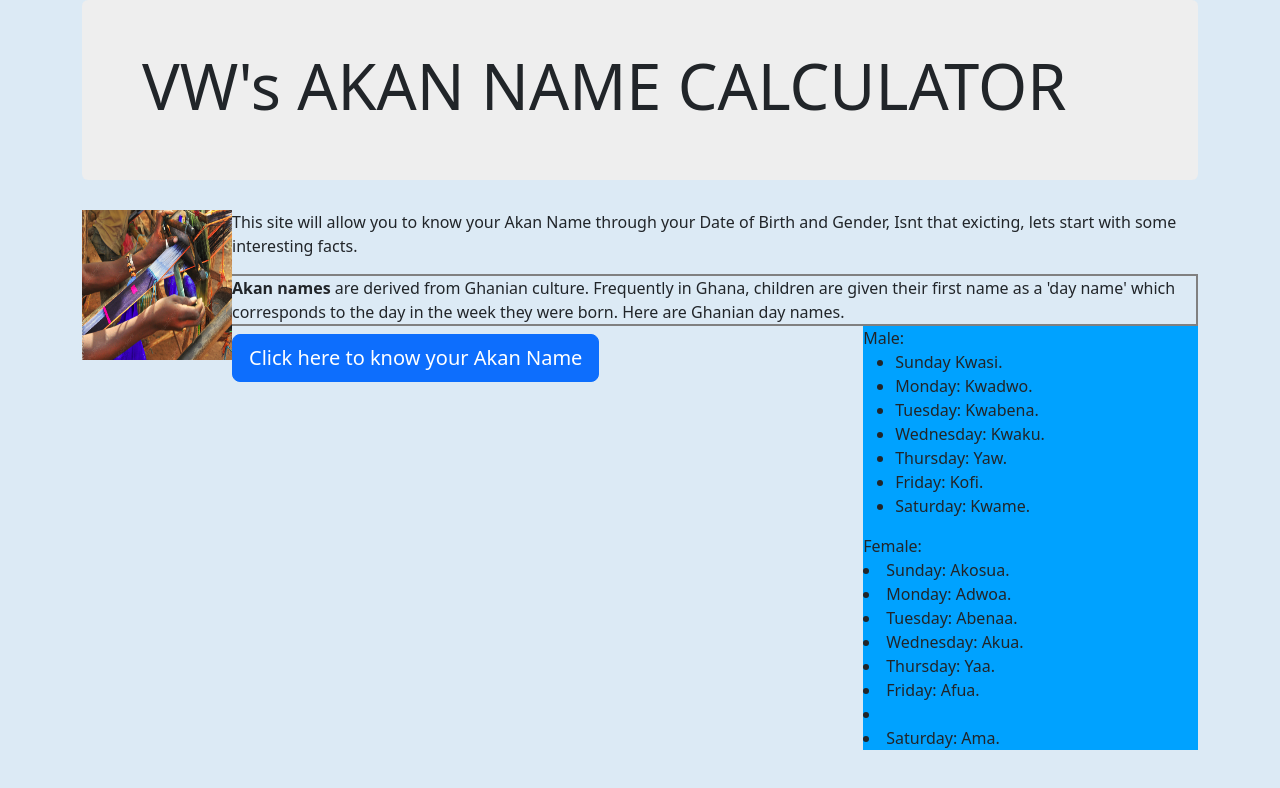
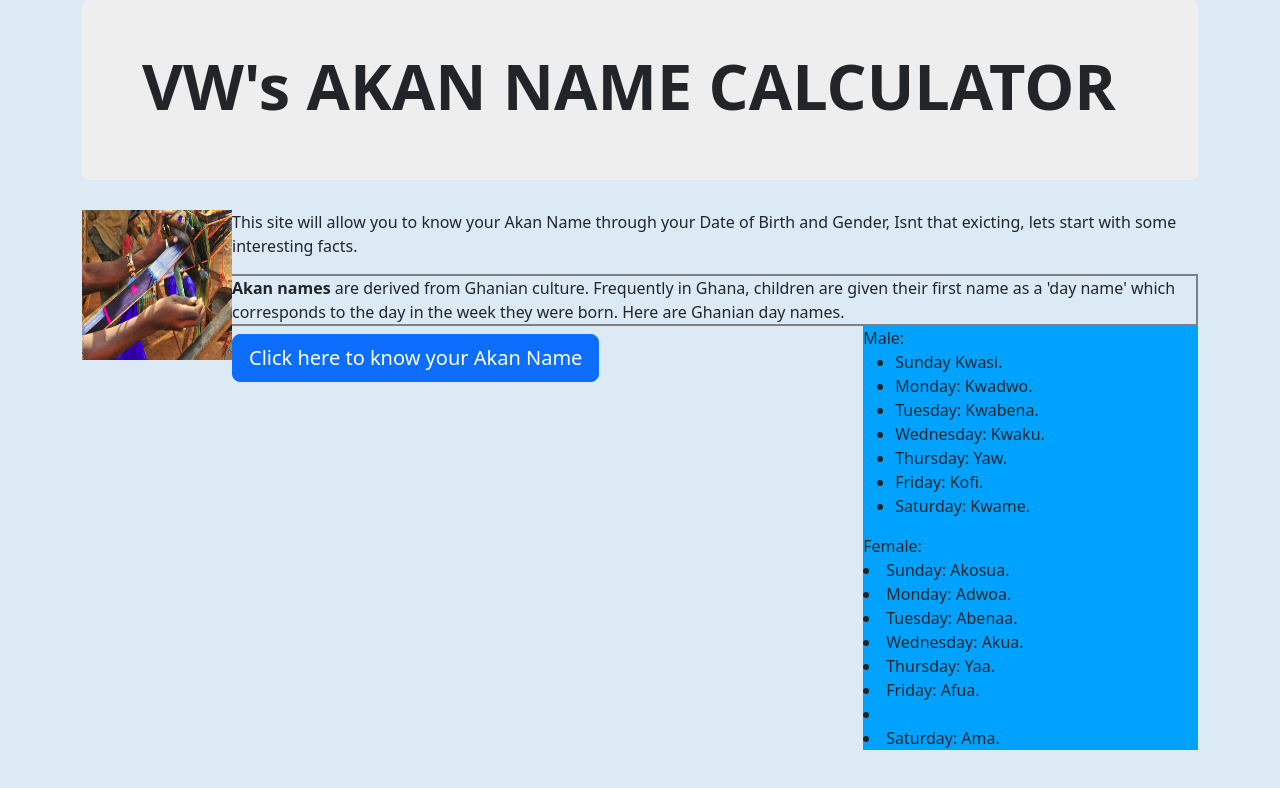
Before and after one commit to samuelgreg/Akan-Name-Generator, a plain HTML site: page index.html in a window 1280 px wide. Drawn offline with nearby package versions, Linux system fonts and the light colour scheme.

Commit message:
added strong tags to title

```diff
--- a/index.html
+++ b/index.html
@@ -11,7 +11,7 @@
 <body>
 <div class="container">
 <div class="jumbotron">
-<h1>VW's AKAN NAME CALCULATOR</h1>
+<h1><strong>VW's AKAN NAME CALCULATOR</strong></h1>
 </div>
 <img src="images/Akan_Other_Image.PNG" alt="Akan Photo" width="150" height="150">
 <p>This site will allow you to know your Akan Name through your Date of Birth and Gender,
```
